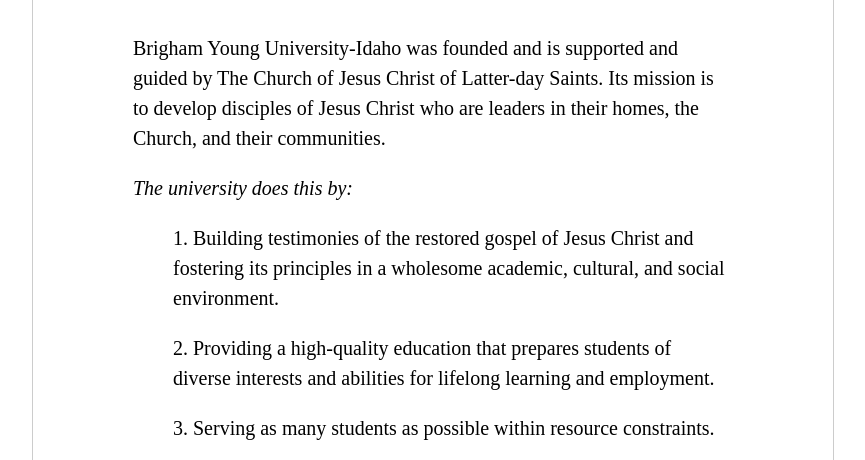
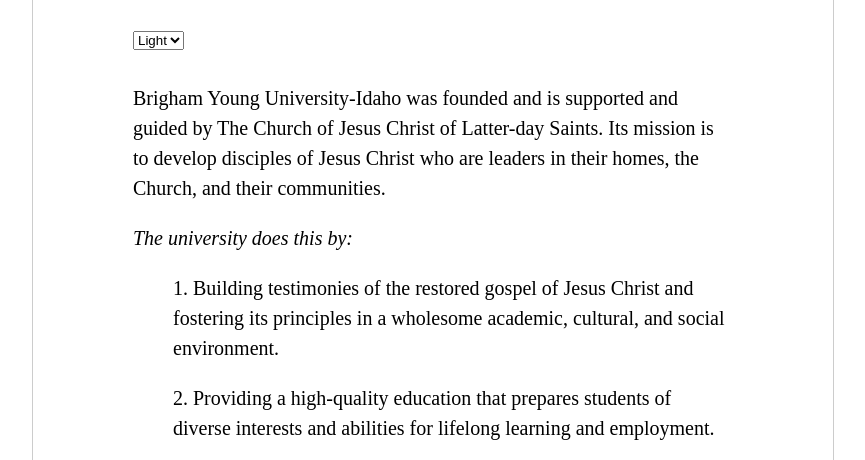
Before and after one commit to kaddie1/wdd131, a plain HTML site: page mission/index.html in a window 1280 px wide. Shown: the part 257-717 px from the top of the page, without its empty margins (207-1072 px from the left). Drawn offline with Linux system fonts and the light colour scheme.

Commit message:
added select statement  for theme

```diff
--- a/mission/index.html
+++ b/mission/index.html
@@ -1,3 +1,4 @@
+<!--I have used chatgpt to assist me with my coding. -->
 <!-- My github link https://kaddie1.github.io/wdd131/ -->
 
 <!DOCTYPE html>
@@ -26,7 +27,11 @@
 
     </header>
 
+    <select name="theme" id="theme">
+        <option value="light">Light</option>
+        <option value="dark">Dark</option>
 
+    </select>
 
     <main>
 
```
